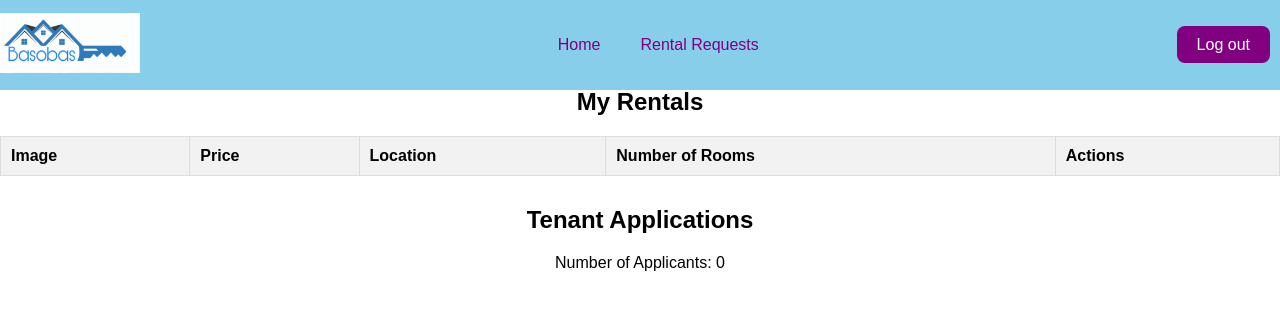
After one commit to noopali/HouseRentalSite, a PHP site: page /landlord.requests.php in a window 1280 px wide. The commit adds this page. Shown: the top 310 px of the page. Run offline with PHP 8.4, Linux system fonts and the light colour scheme; the visitor is signed in with stand-in values (Sample User, id 1); data comes from the database, SQL or seed files in the repository; lists and menus that the app fills with data are empty.

Commit message:
landlord.requests.php creation

```diff
--- /dev/null
+++ b/landlord.requests.php
@@ -0,0 +1,330 @@
+<?php
+session_start();
+require "crud.php";
+$crud = new Crud();
+?>
+
+<!DOCTYPE html>
+<html>
+<head>
+  <title>Landlord Page</title>
+  <link rel="stylesheet" href="">
+  <style>
+    .rental-list img {
+  max-width: 100px;
+  max-height: 100px;
+}
+
+#rentalTable {
+  width: 100%;
+  border-collapse: collapse;
+}
+
+#rentalTable th {
+  background-color: yellow;
+  padding: 8px;
+  text-align: left;
+  border-bottom: 1px solid #ddd;
+}
+
+#rentalTable td {
+  padding: 8px;
+  text-align: left;
+  border-bottom: 1px solid #ddd;
+}
+
+.rental-form-popup {
+  display: none;
+  position: fixed;
+  top: 0;
+  left: 0;
+  width: 100%;
+  height: 100%;
+  background-color: rgba(0, 0, 0, 0.5);
+}
+
+.rental-form-container {
+  position: absolute;
+  top: 50%;
+  left: 50%;
+  transform: translate(-50%, -50%);
+  background-color: #fff;
+  padding: 20px;
+}
+
+body {
+  font-family: Arial, sans-serif;
+  margin: 0;
+  padding: 0;
+}
+
+.header {
+  background-color: #f1f1f1;
+  padding: 20px;
+  text-align: center;
+}
+
+.rental-form-popup {
+  display: none;
+  position: fixed;
+  top: 0;
+  left: 0;
+  width: 100%;
+  height: 100%;
+  background-color: rgba(0, 0, 0, 0.5);
+  z-index: 1;
+  overflow: auto;
+}
+
+.rental-form-container {
+  background-color: #fefefe;
+  margin: 10% auto;
+  padding: 20px;
+  max-width: 500px;
+}
+
+.rental-list {
+  margin-top: 30px;
+}
+
+.rental-list h2 {
+  text-align: center;
+}
+
+#rentalTable {
+  width: 100%;
+  border-collapse: collapse;
+  margin-top: 20px;
+}
+
+#rentalTable th,
+#rentalTable td {
+  padding: 10px;
+  border: 1px solid #ddd;
+  text-align: left;
+}
+
+#rentalTable th {
+  background-color: #f2f2f2;
+}
+
+.applicant-section {
+  margin-top: 30px;
+}
+
+.applicant-section h2 {
+  text-align: center;
+}
+
+#applicantCount {
+  text-align: center;
+  margin-bottom: 10px;
+}
+
+#applicantList {
+  list-style-type: none;
+  padding: 0;
+  margin: 0;
+}
+
+.applicant-item {
+  border: 1px solid #ddd;
+  padding: 10px;
+  margin-bottom: 10px;
+}
+
+.applicant-item h4 {
+  margin: 0;
+}
+
+.applicant-item p {
+  margin: 5px 0;
+}
+
+.applicant-item .applicant-actions {
+  text-align: right;
+}
+
+.rental-table-image {
+  max-width: 100px;
+  max-height: 100px;
+}
+header {
+position: fixed;
+width: 100%;
+top: 0;
+right: 0;
+z-index: 1000;
+display: flex;
+align-items: center;
+justify-content: space-between;
+background: skyblue;
+padding: 0.3125rem 10px;
+height: 80px;
+}
+.logo>img{
+  width: 150px;
+  height: 60px;
+}
+.navbar{
+  display: flex;
+  list-style: none;
+}
+.navbar li{
+  position: relative;
+}
+.navbar a{
+  font-size: 1rem;
+  padding: 0.625rem 20px;
+  color: purple;
+  font-weight: 500;
+  text-decoration: none;
+}
+.navbar a::after{
+  content: '';
+  width: 0;
+  height: 3px;
+  background: purple;
+  position: absolute;
+  bottom: -4px;
+  left: 0;
+  transition: 0.5s;
+}
+.navbar a:hover::after {
+  width: 100%;
+}
+.header-btn a {
+  padding: 10px 20px;
+  color: purple;
+  font-weight: 500;
+  text-decoration: none;
+}
+.header-btn .log-in {
+  background:purple;
+  color: white;
+  border-radius: 0.5rem;
+}
+.header-btn .log-in:hover {
+   color:skyblue;
+
+}
+
+
+.addrental{
+  display: flex;
+  align-items: center;
+  justify-content: center;
+
+}
+.addrental>button{
+  height: 40px;
+  width: 100px;
+  margin: 30px;
+}
+  </style>
+</head>
+<script src ="jquery.js"></script>
+
+<body>
+<header>
+    <a href="#" class="logo"><img src="logo.png" alt=""></a>
+    <ul class="navbar">
+      <li><a href="index.php">Home</a></li>
+      <li><a href="landlord.requests.php">Rental Requests</a></li>
+      <li><a href=".php"></a></li>
+        </ul>
+    <div class="header-btn">
+      <a href="logout.php" class="log-in">Log out</a>
+    </div>
+  </header>
+    <h1>Rental Requests</h1>
+
+  <div class="rental-form-popup" id="rentalFormPopup">
+    <div class="rental-form-container">
+      <h2>Add Rental</h2>
+      <form id="rentalForm" action="landlord.php" method="post" enctype="multipart/form-data">
+        <input type="text" id="locationInput" placeholder="Location" name="location" required>
+        <input type="file" id="photoInput" name="photo" required>
+        <input type="number" id="priceInput" placeholder="Price" name="price" required>
+        <input type="text" id="roomsInput" placeholder="Number of rooms" name="rooms" required>
+        <textarea id="descriptionInput" placeholder="Description" name="description" required></textarea>
+        <button type="submit" id="rentalFormSubmit" name="submit">Rent Now</button>
+        <button type="button" id="closePopupButton" >Close</button>
+      </form>
+    </div>
+  </div>
+
+  <div class="rental-list">
+    <h2>My Rentals</h2>
+    <table id="rentalTable">
+      <thead>
+        <tr>
+          <th>Image</th>
+          <th>Price</th>
+          <th>Location</th>
+          <th>Number of Rooms</th>
+          <th>Actions</th>
+        </tr>
+      </thead>
+      <tbody id="rentalTableBody">
+        <?php
+        $table = "property";
+        $column = "pid,photo,price,location,rooms";
+        $condition = "=";
+        $key = "landlord";
+        $value = $_SESSION["lid"];
+        $select = $crud->select($table, $column, $condition, $key, $value);//select column from table where key = value
+
+        while ($row = mysqli_fetch_assoc($select)) {
+          $imgsource = $row["photo"];
+          $price = $row["price"];
+          $rooms = $row["rooms"];
+          $location = $row["location"];
+          $pid = $row["pid"];
+          echo "<tr>";
+          echo "<td><img src='{$imgsource}' alt=''></td>";
+          echo "<td>{$price}</td>";
+          echo "<td>{$location}</td>";
+          echo "<td>{$rooms}</td>";
+          echo "<td>";
+          echo "<button>update</button>";
+          echo "<a href='delete.php?table={$table}&key=pid&value={$pid}&action=delete'><button>delete</button></a>";
+          echo "  </td>";
+          echo "</tr>";
+        }
+      ?>
+      </tbody>
+    </table>
+  </div>
+
+  <div class="applicant-section">
+    <h2>Tenant Applications</h2>
+    <div id="applicantCount">Number of Applicants: <span id="applicantCountValue">0</span></div>
+    <ul id="applicantList"></ul>
+  </div>
+  <script>
+  // Function to open the rental form
+function openRentalForm() {
+  rentalFormPopup.style.display = 'block';
+}
+
+// Function to close the rental form
+function closeRentalForm() {
+  rentalFormPopup.style.display = 'none';
+  rentalForm.reset();
+  rentalForm.dataset.mode = 'add';
+  rentalForm.dataset.rentalId = '';
+  document.getElementById('rentalFormSubmit').textContent = 'Rent Now';
+}
+
+// Add event listener to the rental form button
+document.getElementById('rentalFormButton').addEventListener('click', openRentalForm);
+
+// Add event listener to the close popup button
+document.getElementById('closePopupButton').addEventListener('click', closeRentalForm);
+
+
+  </script>
+
+</body>
+</html>
--- a/landlord.view.php
+++ b/landlord.view.php
@@ -289,7 +289,6 @@ height: 80px;
           $rooms = $row["rooms"];
           $location = $row["location"];
           $pid = $row["pid"];
-
           echo "<tr>";
           echo "<td><img src='{$imgsource}' alt=''></td>";
           echo "<td>{$price}</td>";
@@ -301,7 +300,6 @@ height: 80px;
           echo "  </td>";
           echo "</tr>";
         }
-
       ?>
       </tbody>
     </table>
```
